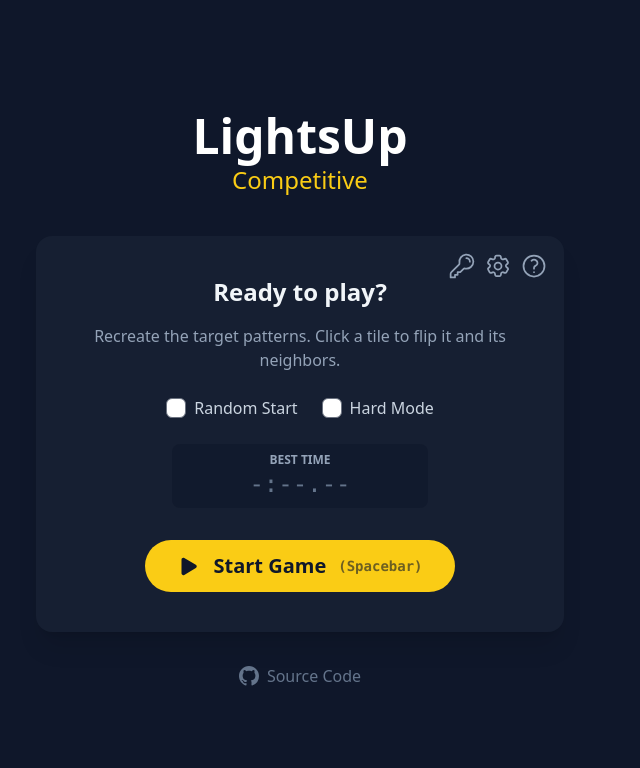
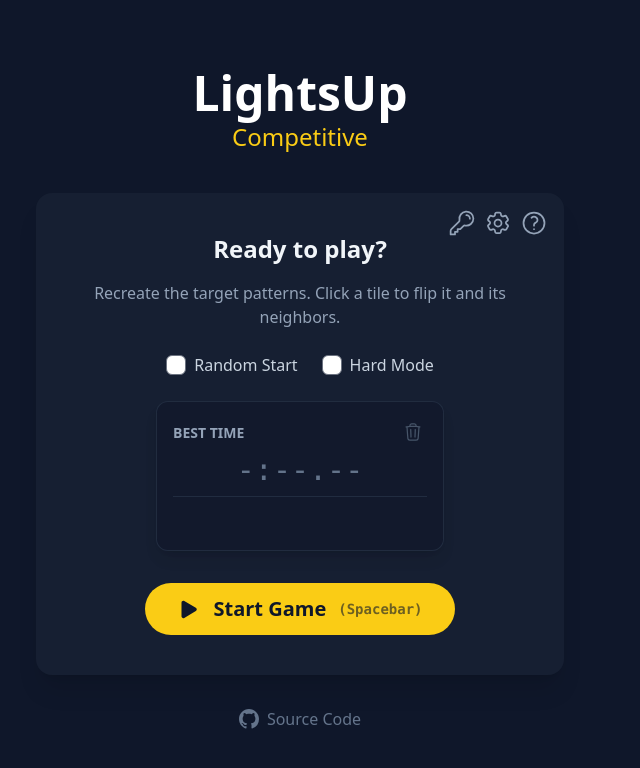
Before and after one commit to kyometori/lightsup-competitive, a React (Vite) app: page / in a window 1280 px wide. Shown: the top 768 px of the page, without its empty margins (340-980 px from the left). Built offline with nearby package versions, Linux system fonts and the light colour scheme.

Commit message:
features: redesign best time widge

```diff
--- a/App.tsx
+++ b/App.tsx
@@ -84,7 +84,7 @@ const App: React.FC = () => {
           } else if (e.code === 'KeyQ') {
             e.preventDefault();
             game.quitGame();
-          } else if (e.code === 'KeyC') {
+          } else if (e.code === 'KeyC' && !e.metaKey && !e.ctrlKey) {
             e.preventDefault();
             resultsModalRef.current?.handleCopy();
           }
--- /dev/null
+++ b/components/ClearRecordControl.tsx
@@ -0,0 +1,56 @@
+import React, { useState } from 'react';
+import { BestTimeRecord } from '../types.ts';
+import { TrashIcon } from './icons.tsx';
+
+interface ClearRecordControlProps {
+    bestTime: BestTimeRecord | null;
+    onClearCurrent: () => void;
+    onClearAll: () => void;
+}
+
+const ClearRecordControl: React.FC<ClearRecordControlProps> = ({ bestTime, onClearCurrent, onClearAll }) => {
+    const [isMenuVisible, setIsMenuVisible] = useState(false);
+    const hasRecord = bestTime !== null;
+
+    const handleClearCurrent = () => {
+        onClearCurrent();
+        setIsMenuVisible(false);
+    };
+
+    const handleClearAll = () => {
+        onClearAll();
+        setIsMenuVisible(false);
+    };
+
+    return (
+        <div
+            className="relative"
+            onMouseEnter={() => hasRecord && setIsMenuVisible(true)}
+            onMouseLeave={() => setIsMenuVisible(false)}
+        >
+            <button
+                disabled={!hasRecord}
+                aria-haspopup="true"
+                aria-expanded={isMenuVisible}
+                title={hasRecord ? 'Clear records' : 'No record to clear'}
+                className={`p-1 rounded-md transition-colors duration-300 ${
+                    hasRecord
+                        ? 'text-slate-400 hover:text-red-400 focus:text-red-400 focus:outline-none focus:ring-2 focus:ring-red-500'
+                        : 'text-slate-600 cursor-not-allowed'
+                }`}
+            >
+                <TrashIcon className="w-5 h-5" />
+            </button>
+
+            <div
+                className={`absolute top-full right-0 mt-1 bg-slate-700 rounded-md shadow-lg p-2 flex flex-col gap-2 w-48 z-10 origin-top-right transition-all duration-100 ease-out
+                ${isMenuVisible && hasRecord ? 'opacity-100 scale-100' : 'opacity-0 scale-95 pointer-events-none'}`}
+            >
+                <button onClick={handleClearCurrent} className="text-left text-sm w-full px-3 py-1.5 rounded hover:bg-slate-600 transition-colors">Clear for this mode</button>
+                <button onClick={handleClearAll} className="text-left text-sm w-full px-3 py-1.5 rounded hover:bg-red-500/50 text-red-400 hover:text-white transition-colors">Clear all records</button>
+            </div>
+        </div>
+    );
+};
+
+export default ClearRecordControl;
--- a/scenes/IdleScene.tsx
+++ b/scenes/IdleScene.tsx
@@ -1,7 +1,8 @@
-import React, { useState } from 'react';
+import React from 'react';
 import { GameModes, BestTimeRecord } from '../types.ts';
 import TimerDisplay from '../components/TimerDisplay.tsx';
-import { PlayIcon, QuestionMarkCircleIcon, TrashIcon, CogIcon, KeyIcon } from '../components/icons.tsx';
+import { PlayIcon, QuestionMarkCircleIcon, CogIcon, KeyIcon } from '../components/icons.tsx';
+import ClearRecordControl from '../components/ClearRecordControl.tsx';
 
 interface IdleSceneProps {
     gameModes: GameModes;
@@ -33,18 +34,7 @@ const IdleScene: React.FC<IdleSceneProps> = ({
     onClearAllRecords,
     showAnimations
 }) => {
-    const [isClearMenuVisible, setIsClearMenuVisible] = useState<boolean>(false);
     const animationClass = showAnimations ? 'animate-fade-in' : '';
-
-    const handleClearCurrent = () => {
-        onClearCurrentRecord();
-        setIsClearMenuVisible(false);
-    }
-
-    const handleClearAll = () => {
-        onClearAllRecords();
-        setIsClearMenuVisible(false);
-    }
 
     return (
         <div className={`flex flex-col items-center justify-center text-center p-8 sm:p-10 bg-slate-800/50 rounded-2xl shadow-xl ${animationClass} relative`}>
@@ -76,31 +66,30 @@ const IdleScene: React.FC<IdleSceneProps> = ({
                 </label>
             </div>
 
-            <div className="relative bg-slate-900/50 rounded-lg py-2 px-4 mb-8 w-64 text-center">
-                <div className="flex items-center justify-center gap-3">
-                    <div className="flex-1 text-center">
-                        <p className="text-xs text-slate-400 uppercase font-semibold">Best Time</p>
-                        {bestTime ? <TimerDisplay timeInMs={bestTime.time} className="text-white" /> : <span className="font-mono text-2xl text-slate-500">-:--.--</span>}
-                    </div>
-                    {bestTime && (
-                        <button onClick={() => setIsClearMenuVisible(v => !v)} className="text-slate-500 hover:text-red-400 transition-colors p-1" title="Clear records">
-                            <TrashIcon className="w-5 h-5" />
-                        </button>
+            <div className="relative bg-slate-900/60 rounded-xl p-4 mb-8 w-72 text-center shadow-lg border border-slate-700/50">
+                <div className="flex justify-between items-center mb-1">
+                    <p className="text-sm text-slate-400 uppercase font-semibold">Best Time</p>
+                    <ClearRecordControl
+                        bestTime={bestTime}
+                        onClearCurrent={onClearCurrentRecord}
+                        onClearAll={onClearAllRecords}
+                    />
+                </div>
+
+                {bestTime ? (
+                    <TimerDisplay timeInMs={bestTime.time} className="text-white text-3xl block" />
+                ) : (
+                    <span className="font-mono text-3xl text-slate-500 block">-:--.--</span>
+                )}
+
+                <div className="mt-2 pt-2 border-t border-slate-700/50 h-[38px] flex items-center justify-center">
+                    {bestTime?.seed && (
+                        <p className="text-xs text-slate-400 flex items-center justify-center gap-1.5">
+                            <KeyIcon className="w-3.5 h-3.5" />
+                            Seed: <span className={`font-mono truncate ${bestTime.isUserProvidedSeed ? 'text-yellow-400/80' : 'text-slate-400/80'}`} title={bestTime.seed}>{bestTime.seed}</span>
+                        </p>
                     )}
                 </div>
-                {bestTime && bestTime.seed && (
-                    <div className="mt-1">
-                        <p className="text-xs text-slate-500">
-                            Seed: <span className={`font-mono truncate ${bestTime.isUserProvidedSeed ? 'text-yellow-400/70' : 'text-slate-400'}`} title={bestTime.seed}>{bestTime.seed}</span>
-                        </p>
-                    </div>
-                )}
-                {isClearMenuVisible && (
-                    <div className="absolute top-full mt-2 right-0 bg-slate-700 rounded-md shadow-lg p-2 flex flex-col gap-2 w-48 z-10">
-                        <button onClick={handleClearCurrent} className="text-left text-sm w-full px-3 py-1.5 rounded hover:bg-slate-600">Clear for this mode</button>
-                        <button onClick={handleClearAll} className="text-left text-sm w-full px-3 py-1.5 rounded hover:bg-red-500/50 text-red-400 hover:text-white">Clear all records</button>
-                    </div>
-                )}
             </div>
 
             {seed && (
```
